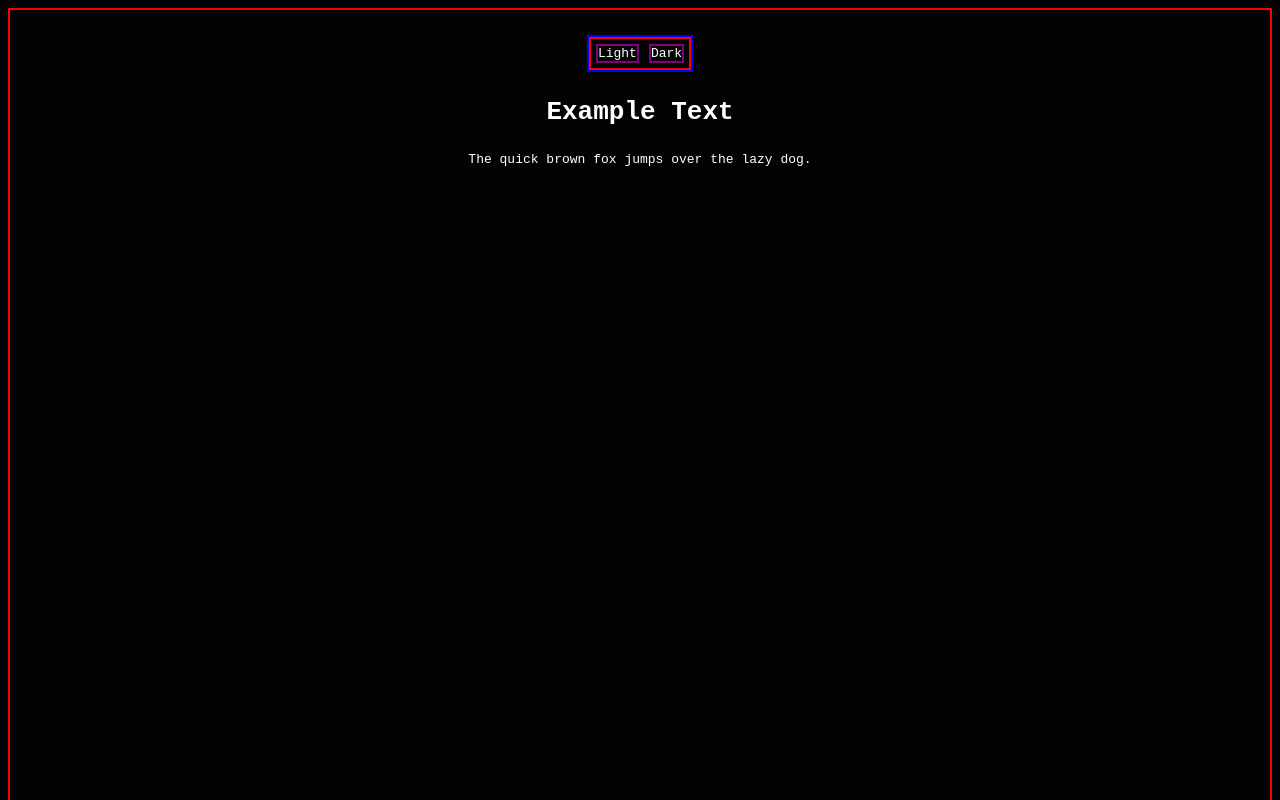
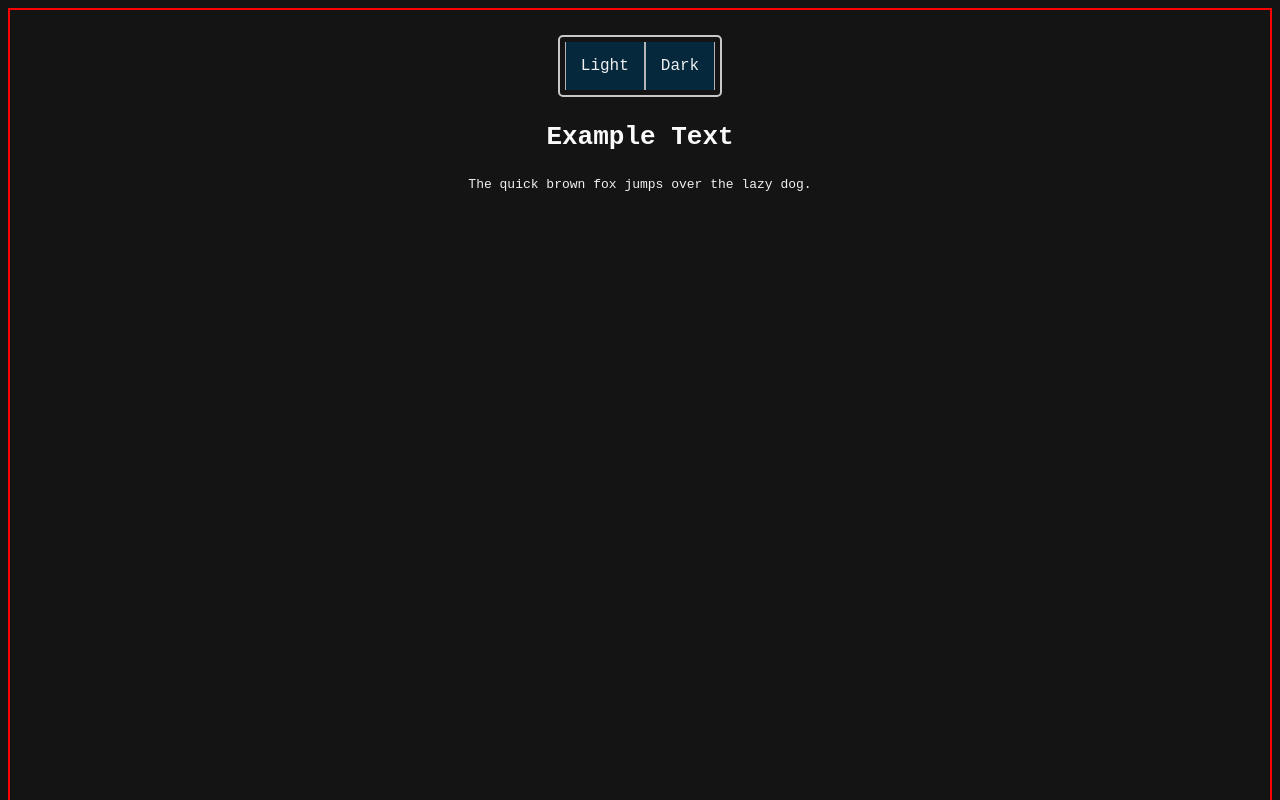
Before and after one commit to marcdatboi/Basic-Theme-Switcher, a website built with Vite: page index.html in a window 1280 px wide. Shown: the top 800 px of the page. Built offline with nearby package versions, Linux system fonts and the light colour scheme; files whose address does not match are found by name.

Commit message:
Made the navbar look nicer, removed the probably redundant div from the navbar, and added new variables to themes.css

```diff
--- a/index.html
+++ b/index.html
@@ -17,12 +17,12 @@
 </head>
 <body class="dark">
 
-	<div id="navbar">
-		<ul>
-			<li>Light</li>
-			<li>Dark</li>
-		</ul>
-	</div>
+
+	<ul id="navbar">
+		<li>Light</li>
+		<li>Dark</li>
+	</ul>
+
 
 	<h1>Example Text</h1>
 	<p>The quick brown fox jumps over the lazy dog.</p>
--- a/src/css/navbar.css
+++ b/src/css/navbar.css
@@ -2,20 +2,18 @@
 
 
 
-#navbar {
-    border: solid blue 2px;
+#navbar  {
+    border: solid var(--border) 2px;
+    padding: var(--small-gap);
+    border-radius: var(--small-gap);
+    display: flex;
+    list-style-type: none;
 }
 
-#navbar ul {
-    display: flex;
-    list-style-type: none;
-    border: solid red 2px;
-    margin: 0px;
-    padding: 0px;
+#navbar li {
+    padding: var(--medium-gap);
+    background-color: var(--button);
+    font-size: large;
+    border-left: solid var(--divider) 1.5px;
+    border-right: solid var(--divider) 1.5px;
 }
-
-
-#navbar li {
-    margin: var(--small-gap);
-    border: solid purple 2px;
-}
--- a/src/css/themes.css
+++ b/src/css/themes.css
@@ -1,17 +1,21 @@
 
 
 .dark {
-    --background: rgb(40, 40, 40);
-    --header: rgb(220, 220, 220);
-    --paragraph: rgb(210, 210, 210);
-    --button: rgb(40, 120, 200);
-    --hovered: rgb(25, 70, 120);
+    --background: rgb(20, 20, 20);
+    --header: rgb(250, 250, 250);
+    --paragraph: rgb(240, 240, 240);
+    --button: rgb(5, 40, 60);
+    --hovered: rgb(5, 15, 45);
+    --border: rgb(200, 200, 200);
+    --divider: rgb(180, 180, 180)
 }
 
 .light {
     --background: rgb(230, 230, 230);
     --header: rgb(35, 35, 35);
     --paragraph: rgb(20, 20, 20);
-    --button: rgb(40, 120, 200);
-    --hovered: rgb(25, 70, 120);
+    --button: rgb(50, 170, 200);
+    --hovered: rgb(40, 160, 180);
+    --border: rgb(50, 50, 50);
+    --divider: rgb(60, 60, 60);
 }
--- a/src/main.css
+++ b/src/main.css
@@ -17,7 +17,7 @@
 body {
     display: flex;
     height: var(--body-height);
-    background-color: #030303;
+    background-color: var(--background);
     flex-direction: column;
     align-items: center;
     padding: var(--large-padding);
@@ -31,5 +31,12 @@ body * {
     margin: 0;
     box-sizing: border-box;
     font-family: monospace;
-    color: white;
 }
+
+p, li{
+    color: var(--paragraph)
+}
+
+h1, h2, h3, h4, h5, h6{
+    color: var(--header)
+}
```
